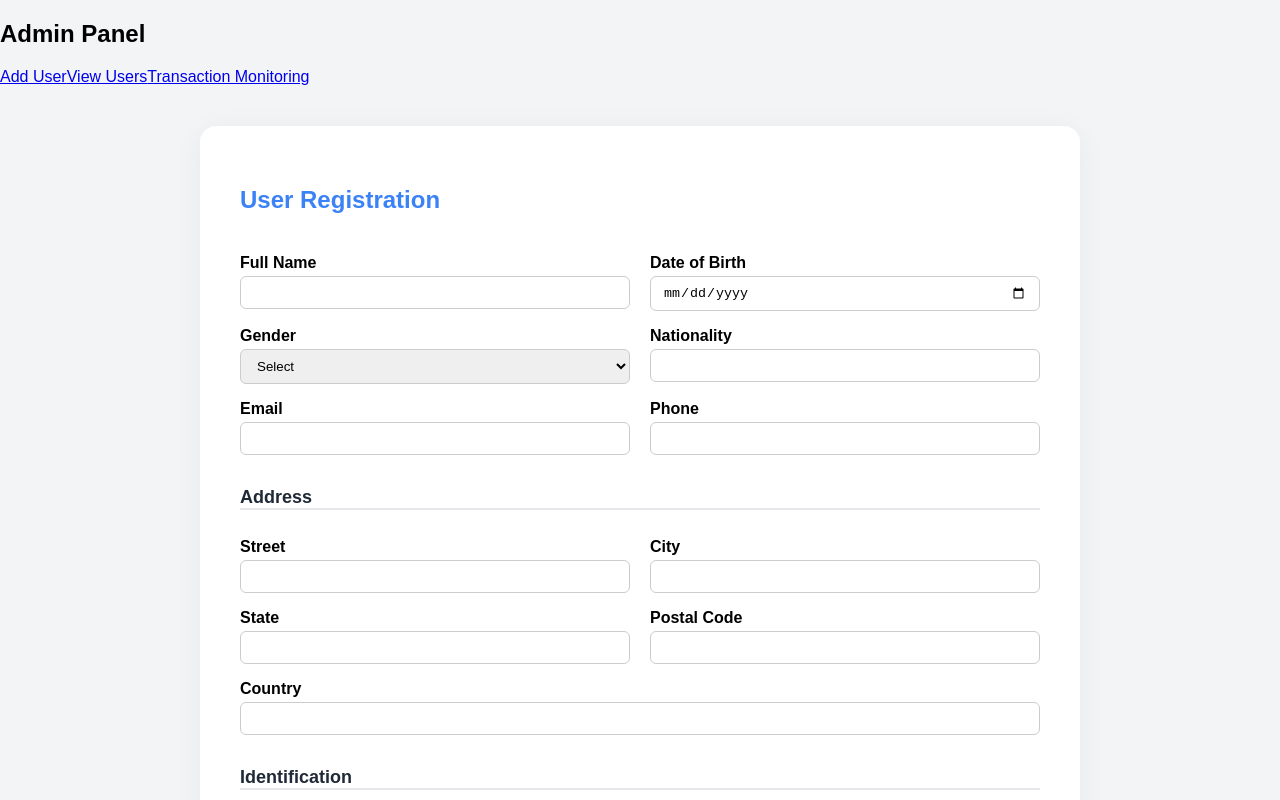
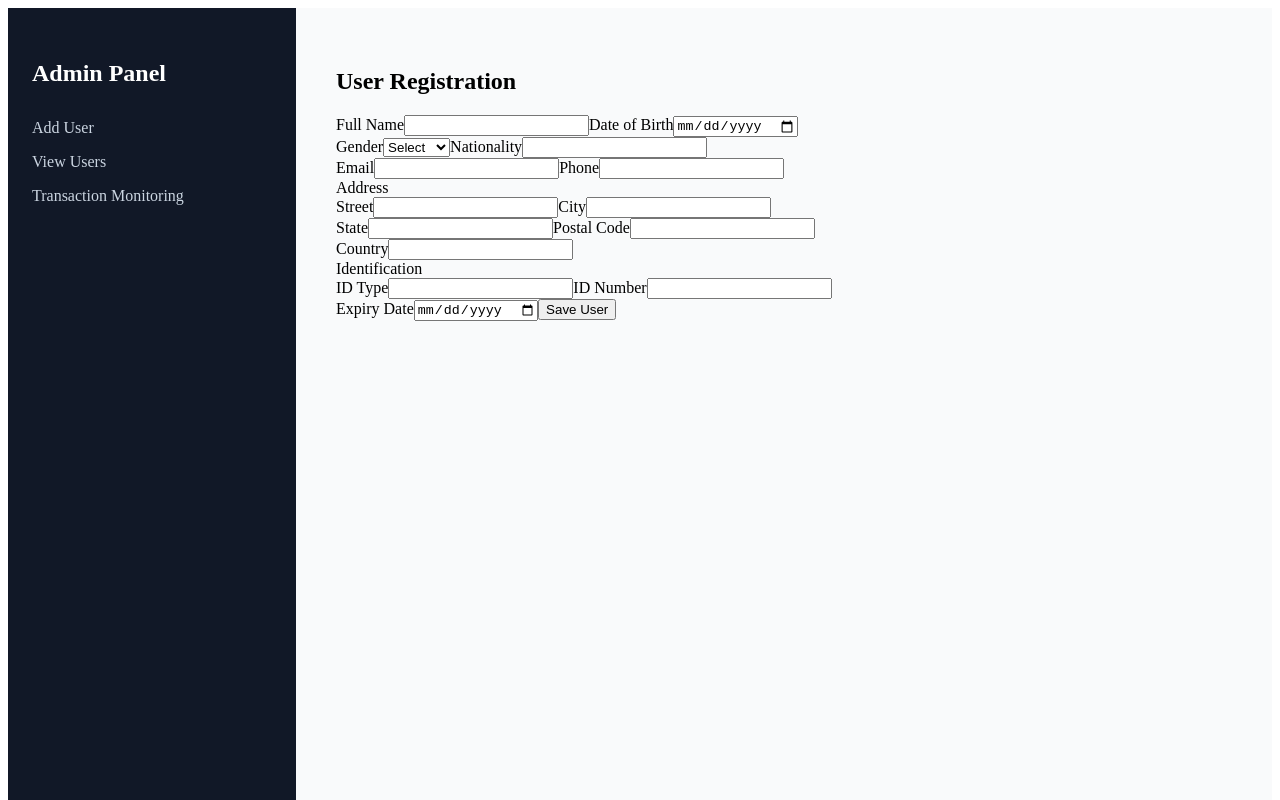
Before and after one commit to Amarjeet01p/admin-panel-monitor, a React (Create React App) app in the folder frontend/: page / in a window 1280 px wide. Shown: the top 800 px of the page. Built offline with nearby package versions, Linux system fonts and the light colour scheme.

Commit message:
Update App.css

```diff
--- a/frontend/src/App.css
+++ b/frontend/src/App.css
@@ -1,62 +1,35 @@
-body {
-  margin: 0;
-  font-family: sans-serif;
-  background: #f3f4f6;
+.app-layout {
+  display: flex;
+  min-height: 100vh;
 }
 
-.container {
-  max-width: 800px;
-  margin: 40px auto;
-  background: white;
-  padding: 40px;
-  border-radius: 16px;
-  box-shadow: 0 5px 30px rgba(0, 0, 0, 0.05);
+.sidebar {
+  width: 240px;
+  background-color: #111827;
+  color: white;
+  padding: 32px 24px;
 }
 
-.grid-two {
-  display: grid;
-  grid-template-columns: 1fr 1fr;
-  gap: 20px;
+.sidebar-title {
+  font-size: 24px;
+  font-weight: bold;
+  margin-bottom: 32px;
 }
 
-h2 {
-  color: #3b82f6;
-  font-size: 24px;
-  margin-bottom: 24px;
+.nav-links a {
+  display: block;
+  margin-bottom: 16px;
+  color: #cbd5e1;
+  text-decoration: none;
+  font-weight: 500;
 }
 
-label {
-  display: block;
-  margin-top: 16px;
-  font-weight: 600;
+.nav-links a:hover {
+  color: #60a5fa;
 }
 
-input,
-select {
-  width: 100%;
-  padding: 8px 12px;
-  margin-top: 4px;
-  border: 1px solid #ccc;
-  border-radius: 6px;
-  box-sizing: border-box;
+.main-content {
+  flex: 1;
+  padding: 40px;
+  background-color: #f9fafb;
 }
-
-.section-title {
-  margin-top: 32px;
-  margin-bottom: 12px;
-  font-size: 18px;
-  color: #1f2937;
-  font-weight: 600;
-  border-bottom: 2px solid #e5e7eb;
-}
-
-button {
-  margin-top: 24px;
-  padding: 10px 20px;
-  background: #3b82f6;
-  color: white;
-  border: none;
-  border-radius: 8px;
-  font-weight: 600;
-  cursor: pointer;
-}
```
